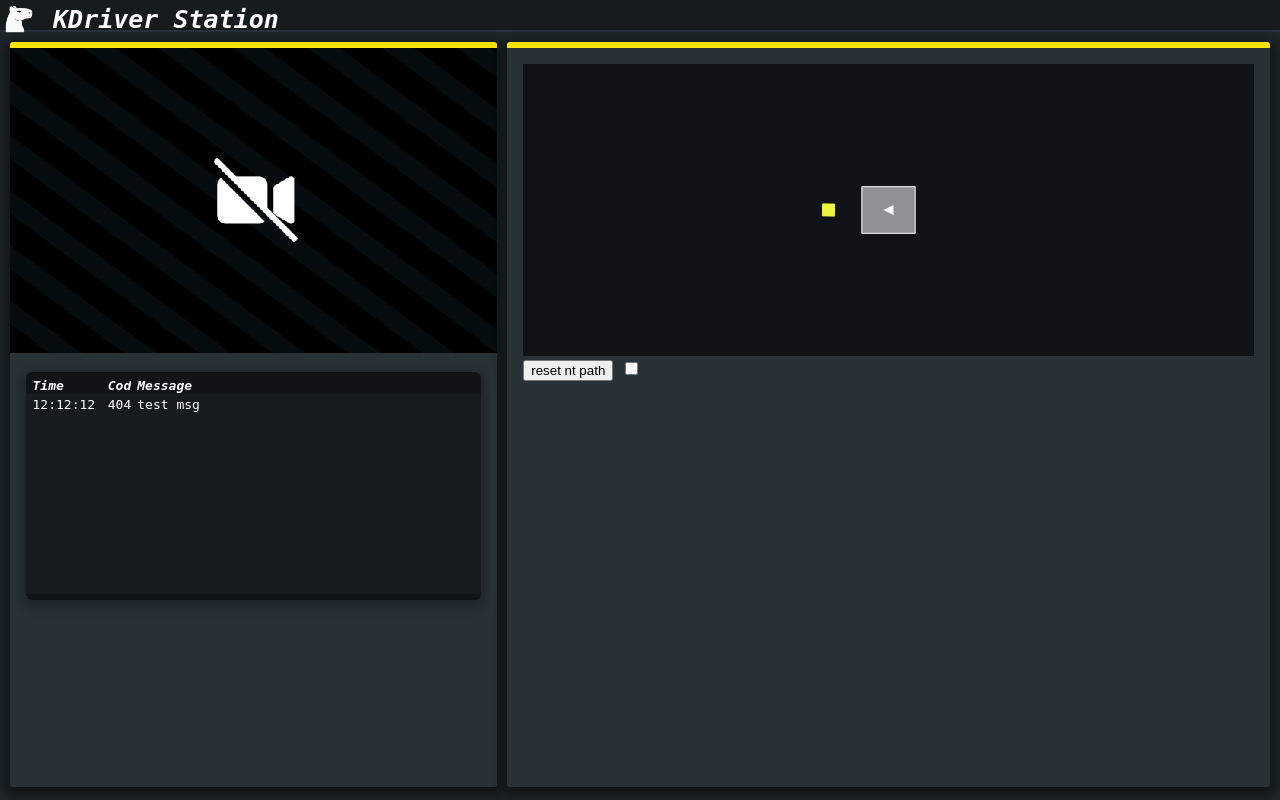
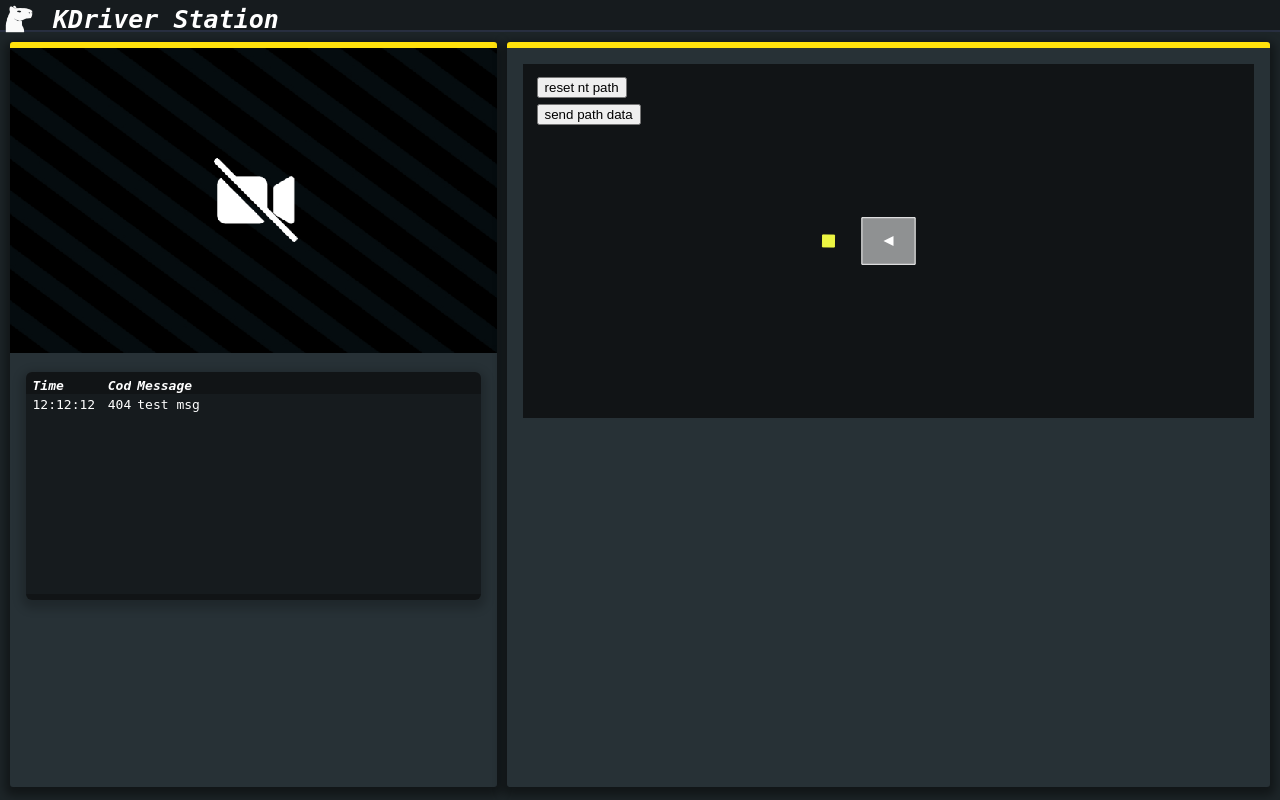
Before and after one commit to aaaa-trsh/KDS, a Flask app: page / in a window 1280 px wide. Run offline with Flask 2, Linux system fonts and the light colour scheme; some libraries are stand-ins or nearby versions.

Commit message:
buttons look cooler

```diff
--- a/templates/index.html
+++ b/templates/index.html
@@ -42,9 +42,13 @@
         </div>
         <div id="mid"></div>
         <div id="right">
-            <canvas id="canvas" style="width: 100%; aspect-ratio: 2.5; background-color: var(--dark2);"></canvas>
-            <button onclick="socket.emit('path', {on:false, path:''})">reset nt path</button>
-            <input type="checkbox" onclick="sendData(this)"></input>
+            <div style="width: 100%;height:50%;position: relative; ">
+                <canvas id="canvas" style="width: 100%; height:100%; background-color: var(--dark2);">
+
+                </canvas>
+                <button style="position:absolute; top:1em; left:1em;" onclick="socket.emit('path', {on:false, path:''})">reset nt path</button>
+                <button style="position:absolute; top:3em; left:1em;" onclick="sendData(this)">send path data</button>
+            </div>
         </div>
     </div>
 </body>
```
